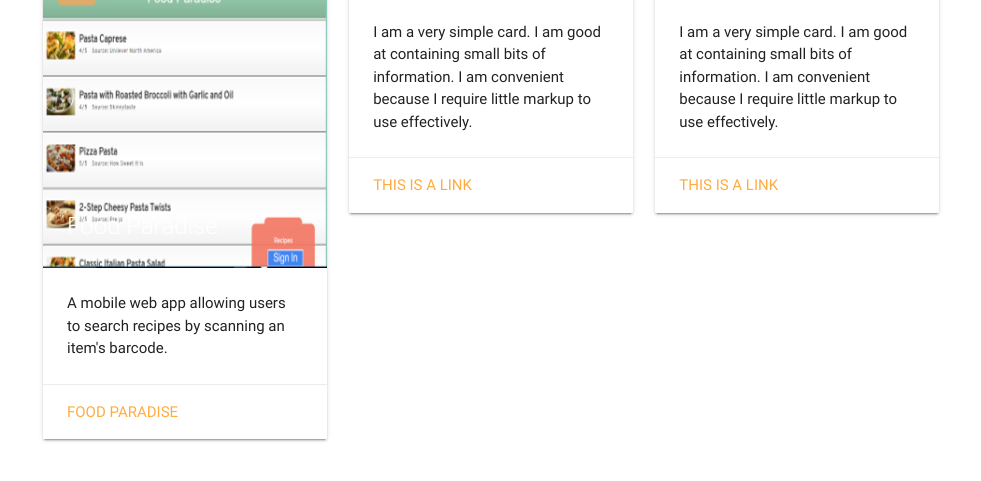
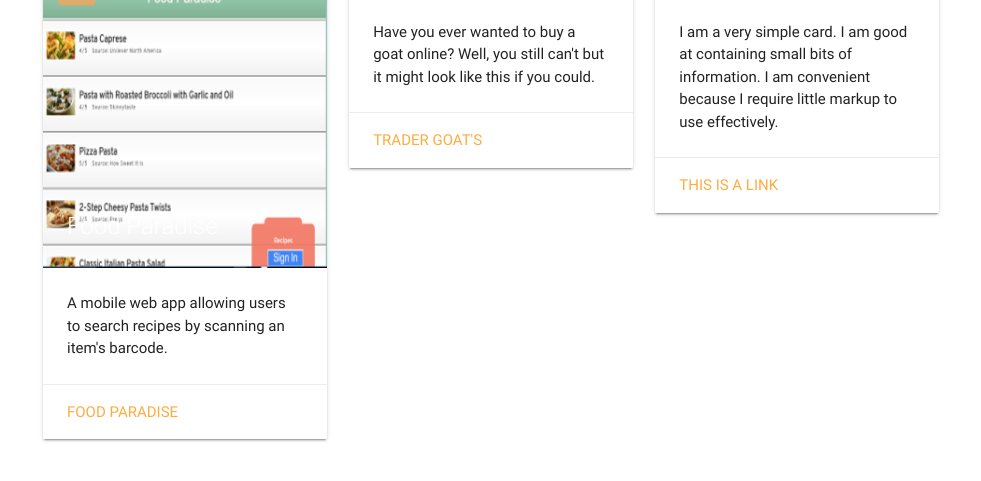
Before and after one commit to gtbmed/betterPorfolio, a plain HTML site: page index.html in a window 1280 px wide. Shown: the part 1307-1788 px from the top of the page, without its empty margins (149-1130 px from the left). Drawn offline with nearby package versions, Linux system fonts and the light colour scheme.

Commit message:
add Trader Goat's link and description

```diff
--- a/index.html
+++ b/index.html
@@ -86,11 +86,10 @@
                 <span class="card-title">Trader Goat's</span>
               </div>
               <div class="card-content">
-                <p>I am a very simple card. I am good at containing small bits of information.
-                I am convenient because I require little markup to use effectively.</p>
+                <p>Have you ever wanted to buy a goat online?  Well, you still can't but it might look like this if you could.</p>
               </div>
               <div class="card-action">
-                <a href="https://warm-anchorage-52231.herokuapp.com/">This is a link</a>
+                <a href="https://warm-anchorage-52231.herokuapp.com/">Trader Goat's</a>
               </div>
             </div>
           </div>
```
